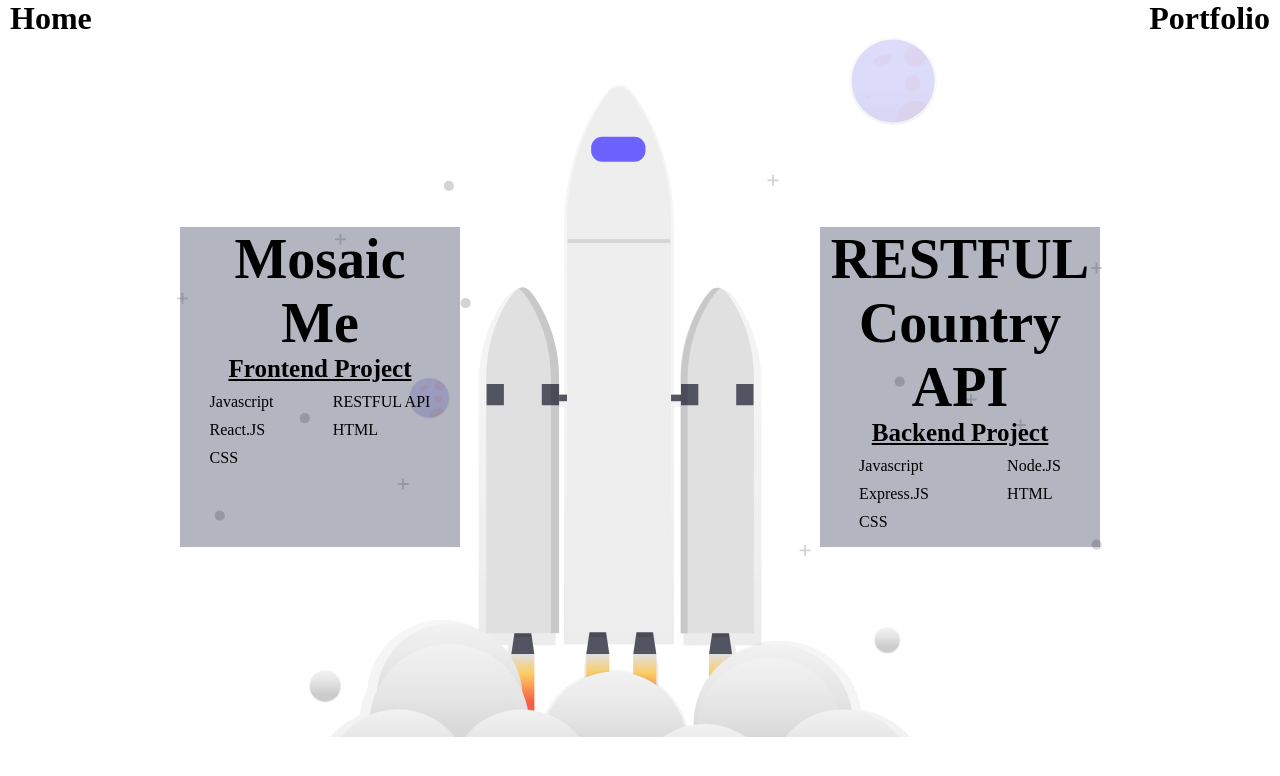
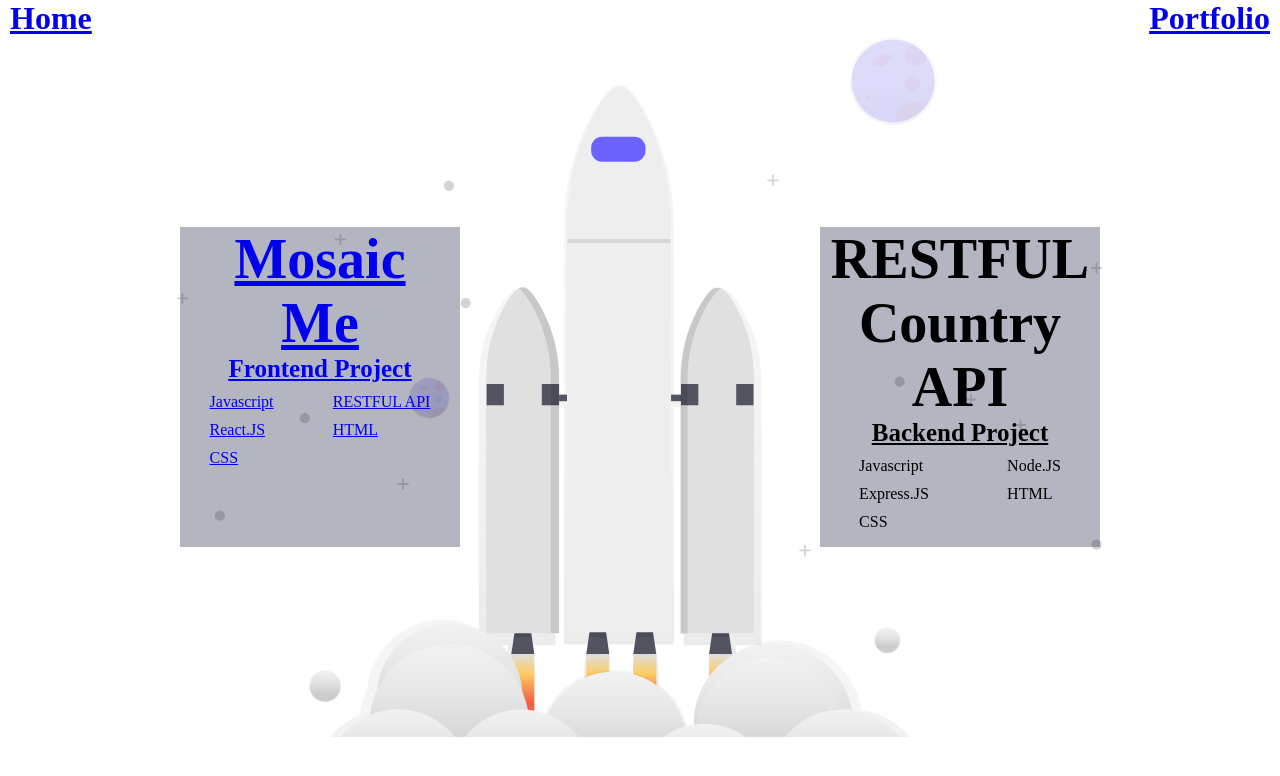
Before and after one commit to Johnnie007/profilePage, a React (Create React App) app: page /portfolio in a window 1280 px wide. Shown: the top 776 px of the page. Built offline with nearby package versions, Linux system fonts and the light colour scheme.

Commit message:
updated the nav link for the desk version

```diff
--- a/src/App.js
+++ b/src/App.js
@@ -21,8 +21,10 @@ function App() {
       </Switch>
       <Footer/> */}
       <Nav/>
-      {/* <HomePage/> */}
-      <Portfolio/>
+      <Switch>
+        <Route path='/' exact render={()=> <HomePage/>}/>
+        <Route path='/portfolio' render={()=> <Portfolio/>}/>
+      </Switch>
     </div>
   );
 }
--- a/src/Desktop/Nav/Nav.js
+++ b/src/Desktop/Nav/Nav.js
@@ -1,10 +1,11 @@
 import './Nav.scss'
+import {Link} from 'react-router-dom';
 function Nav(){
     return(
     <div className='desktop-nav-main'>
         <ul className='desktop-nav-ul'>
-            <li className='desktop-nav-li'><h1>Home</h1></li>
-            <li className='desktop-nav-li'><h1>Portfolio</h1></li>
+            <li className='desktop-nav-li'><Link to='/'><h1>Home</h1></Link></li>
+            <li className='desktop-nav-li'><Link to='/portfolio'><h1>Portfolio</h1></Link></li>
         </ul>
     </div>
     )
--- a/src/Desktop/Portfolio/Portfolio.js
+++ b/src/Desktop/Portfolio/Portfolio.js
@@ -4,6 +4,7 @@ function Portfolio(){
     return(
         <div className='desktop-portfolio-main'>
             <div className='desktop-portfolio-card'>
+            <a href="https://johnnie007.github.io/mosaic-me/#/">
                 <div className='desktop-portfolio-header'>
                     <h1>Mosaic</h1>
                     <h1>Me</h1>
@@ -21,7 +22,7 @@ function Portfolio(){
                         <li className="desktop-portfolio-build__li">RESTFUL API</li>
                         <li className="desktop-portfolio-build__li">HTML</li>
                     </ul>
-                </div>
+                </div></a>
             </div>
             <div className='desktop-portfolio-card'>
                 <div className='desktop-portfolio-header'>
```
